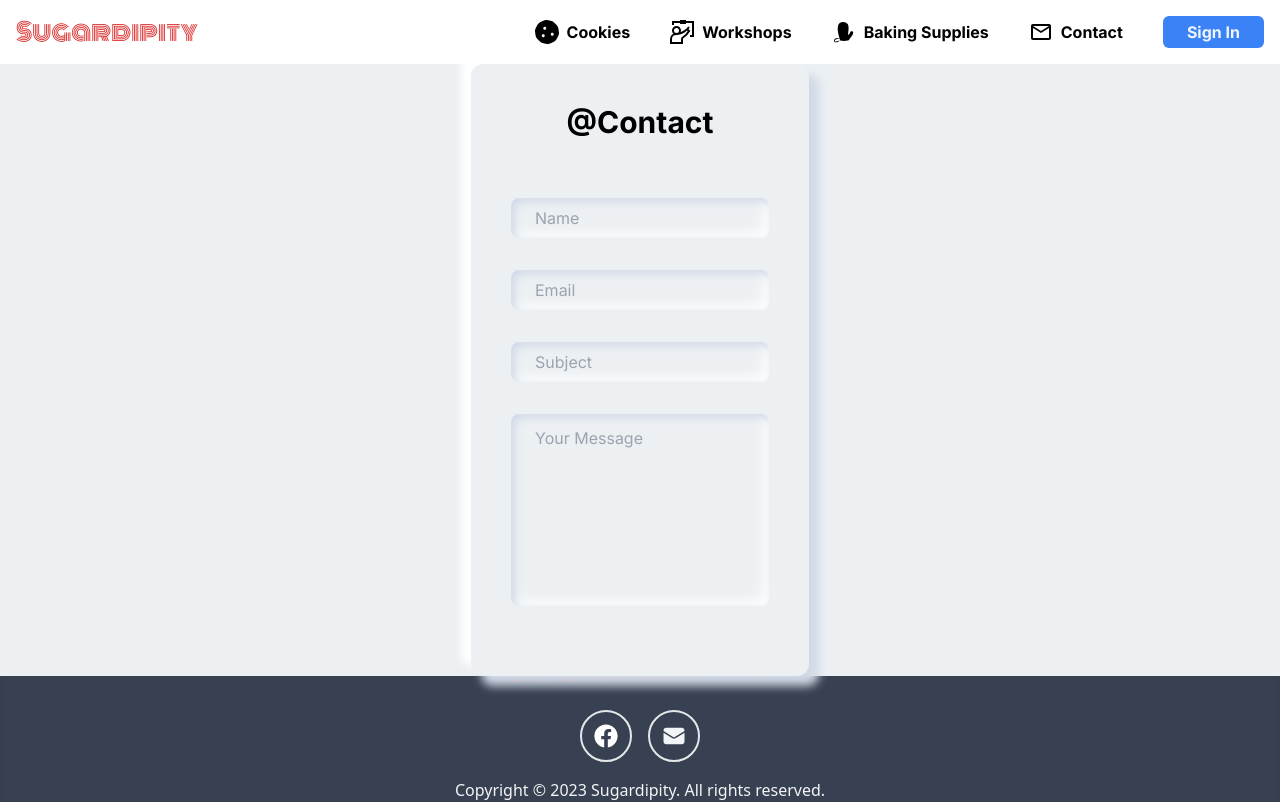
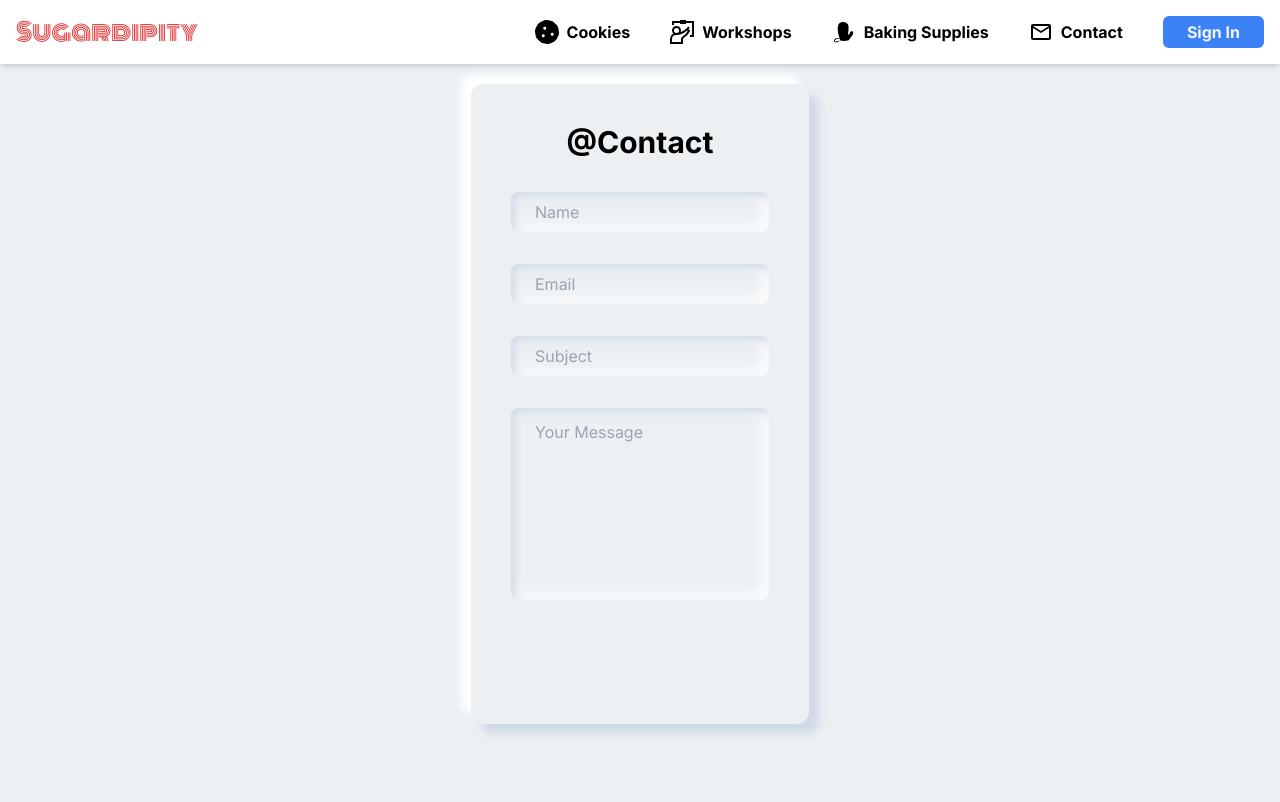
Before and after one commit to nocturnalhum/ecommerce, a Next.js app: page /contact in a window 1280 px wide. Shown: the top 802 px of the page. Built offline with nearby package versions, Linux system fonts and the light colour scheme.

Commit message:
Fixed z-index Contact page - Removed Position prop

```diff
--- a/components/Footer.js
+++ b/components/Footer.js
@@ -8,8 +8,10 @@ const logoFont = Monoton({ weight: '400', subsets: ['latin'] });
 export default function Footer() {
   return (
     <>
-      <div className='flex flex-col justify-center items-center h-56 bg-gray-700 shadow-inner py-12'>
-        <div className={`${logoFont.className} text-red-700 text-4xl mb-6`}>
+      <div className='flex flex-col justify-center items-center h-64  bg-gray-700 shadow-inner py-12'>
+        <div
+          className={`${logoFont.className} text-red-700 text-4xl mb-6 mt-16`}
+        >
           Sugardipity
         </div>
         <div className='flex mb-4'>
--- a/components/Layout.js
+++ b/components/Layout.js
@@ -15,15 +15,15 @@ export default function Layout({ children, title }) {
         <meta name='viewport' content='width=device-width, initial-scale=1' />
         <link rel='icon' href='/favicon.ico' />
       </Head>
-      <div className='flex min-h-screen flex-col justify-between object-cover '>
+      <div className='flex h-screen flex-col justify-between'>
         <header>
           <Navbar />
         </header>
-        <main className={`${inter.className}`}>{children}</main>
-        <footer>
-          <Footer />
-        </footer>
+        <main className={`${inter.className} h-full`}>{children}</main>
       </div>
+      <footer>
+        <Footer />
+      </footer>
     </>
   );
 }
--- a/components/Navbar.js
+++ b/components/Navbar.js
@@ -33,7 +33,7 @@ export default function Navbar() {
         <ul
           className={`${
             linksFont.className
-          } md:flex font-bold pl-8 md:pl-0 lg:gap-10 md:items-center md:gap-5 md:pb-0 pb-12 absolute md:static bg-gray-300 md:bg-white md:z-auto z-[-1] left-0 w-full md:w-auto transition-all md:transition-none duration-500 ease-in  ${
+          } md:flex font-bold pl-8 md:pl-0 lg:gap-10 md:items-center md:gap-5 md:pb-0 pb-12 absolute md:static bg-gray-300 md:bg-white md:z-auto -z-10 left-0 w-full md:w-auto transition-all md:transition-none duration-500 ease-in  ${
             menuOpen ? 'top-16' : 'top-[-400px]'
           }`}
         >
--- a/pages/contact.jsx
+++ b/pages/contact.jsx
@@ -11,14 +11,14 @@ export default function Contact() {
   return (
     <>
       <Layout title='Contact'>
-        <div className='w-full flex justify-center bg-[#ecf0f3] h-full relative top-16 '>
-          <div className='max-w-2xl rounded-xl p-10 pb-20 bg-[#ecf0f3] shadow-form top-20'>
+        <div className='w-full h-full flex justify-center bg-[#ecf0f3] mt-16'>
+          <div className='max-w-2xl rounded-xl p-10 h-4/5 mt-5 bg-[#ecf0f3] shadow-form'>
             <h1 className='text-3xl font-bold flex justify-center mb-4'>
               @Contact
             </h1>
             <form
               action=''
-              className='flex flex-col justify-center items-center w-full h-full'
+              className='flex flex-col justify-center items-center w-full'
             >
               <div className='w-full h-10 pl-6 my-4 rounded-lg bg-[#ecf0f3] shadow-input focus-within:shadow-focus'>
                 <input
```
